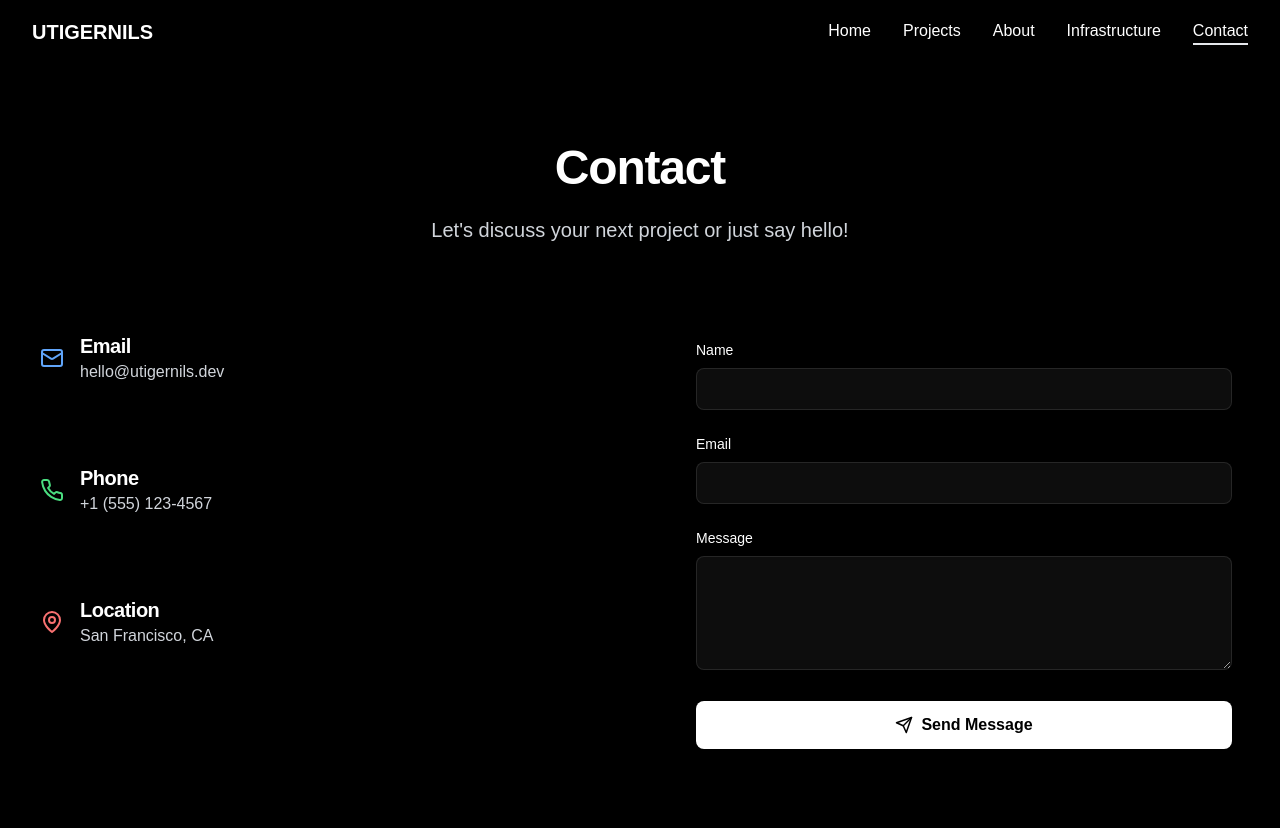
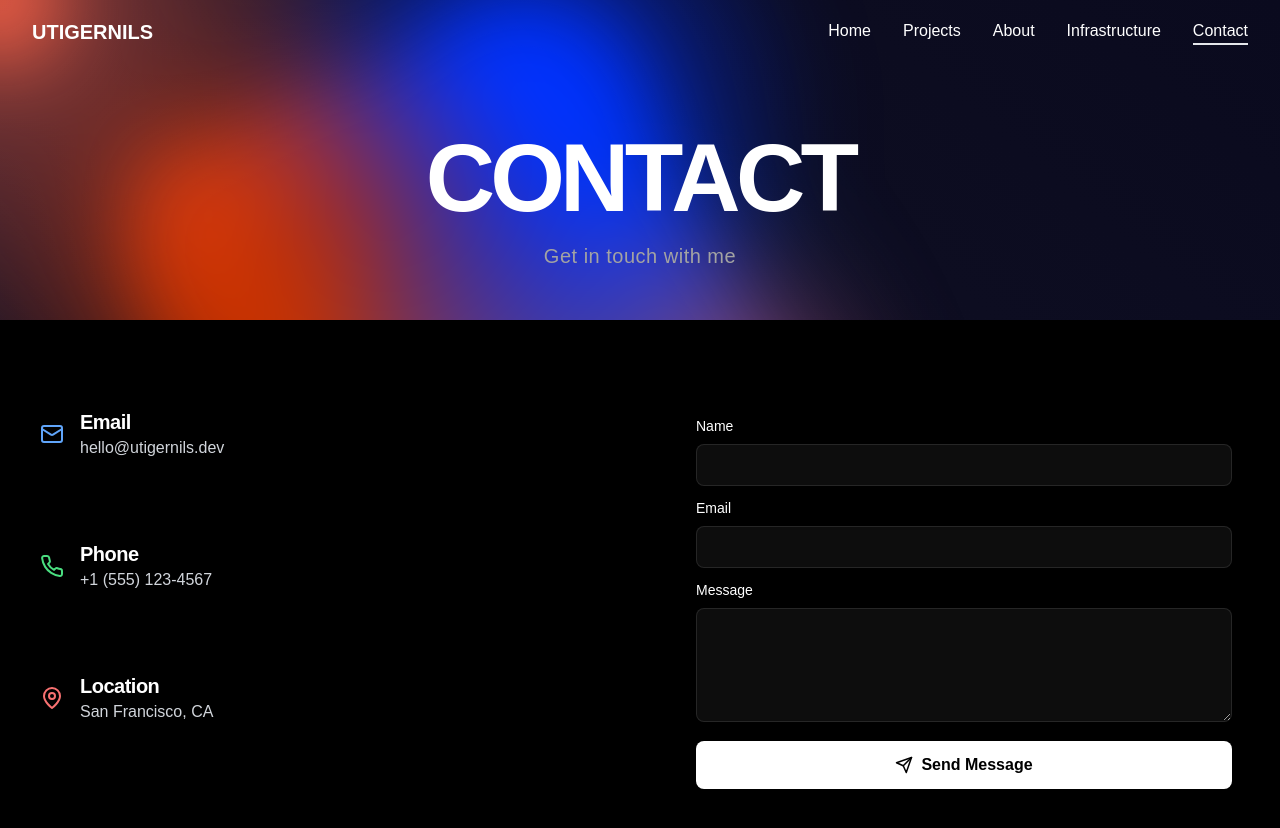
Before and after one commit to utigernils/utigernils.ch---portfolio, a React (Vite) app: page /contact in a window 1280 px wide. Shown: the top 828 px of the page. Built offline with nearby package versions, Linux system fonts and the light colour scheme.

Commit message:
feat; implement new Title component to all sites

```diff
--- a/src/pages/About.tsx
+++ b/src/pages/About.tsx
@@ -1,22 +1,14 @@
-import React from 'react';
-import { motion } from 'framer-motion';
-import { Code, Palette, Brain, Rocket } from 'lucide-react';
+import React from "react";
+import { motion } from "framer-motion";
+import { Code, Palette, Brain, Rocket } from "lucide-react";
+import SiteTitle from "../components/SiteTitle";
 
 const About = () => {
   return (
+    <div className="relative">
+      <SiteTitle title="About" subTitle="Learn more about me">
         <div className="min-h-screen pt-20 bg-black">
           <div className="max-w-7xl mx-auto px-4 py-16">
-        <motion.div
-          initial={{ y: 20, opacity: 0 }}
-          animate={{ y: 0, opacity: 1 }}
-          className="text-center mb-16"
-        >
-          <h1 className="text-5xl font-bold mb-6">About Me</h1>
-          <p className="text-xl text-gray-300 max-w-2xl mx-auto">
-            A passionate developer focused on creating innovative and user-centric digital experiences.
-          </p>
-        </motion.div>
-
             <div className="grid grid-cols-1 md:grid-cols-2 gap-8 mb-16">
               <motion.div
                 initial={{ x: -50, opacity: 0 }}
@@ -28,8 +20,9 @@ const About = () => {
                   <div>
                     <h3 className="text-2xl font-bold mb-2">Development</h3>
                     <p className="text-gray-300">
-                  Specializing in modern web technologies and frameworks, with a focus on creating
-                  scalable and maintainable solutions.
+                      Specializing in modern web technologies and frameworks,
+                      with a focus on creating scalable and maintainable
+                      solutions.
                     </p>
                   </div>
                 </div>
@@ -45,8 +38,8 @@ const About = () => {
                   <div>
                     <h3 className="text-2xl font-bold mb-2">Design</h3>
                     <p className="text-gray-300">
-                  Creating intuitive and visually appealing interfaces that enhance user experience
-                  and engagement.
+                      Creating intuitive and visually appealing interfaces that
+                      enhance user experience and engagement.
                     </p>
                   </div>
                 </div>
@@ -62,8 +55,8 @@ const About = () => {
                   <div>
                     <h3 className="text-2xl font-bold mb-2">Problem Solving</h3>
                     <p className="text-gray-300">
-                  Approaching challenges with analytical thinking and creative solutions to deliver
-                  optimal results.
+                      Approaching challenges with analytical thinking and
+                      creative solutions to deliver optimal results.
                     </p>
                   </div>
                 </div>
@@ -79,8 +72,8 @@ const About = () => {
                   <div>
                     <h3 className="text-2xl font-bold mb-2">Innovation</h3>
                     <p className="text-gray-300">
-                  Staying at the forefront of technology trends and implementing cutting-edge
-                  solutions.
+                      Staying at the forefront of technology trends and
+                      implementing cutting-edge solutions.
                     </p>
                   </div>
                 </div>
@@ -105,6 +98,8 @@ const About = () => {
             </motion.div>
           </div>
         </div>
+      </SiteTitle>
+    </div>
   );
 };
 
--- a/src/pages/Contact.tsx
+++ b/src/pages/Contact.tsx
@@ -1,6 +1,7 @@
 import React, { useState } from 'react';
 import { motion } from 'framer-motion';
 import { Mail, Phone, MapPin, Send } from 'lucide-react';
+import SiteTitle from '../components/SiteTitle';
 
 const Contact = () => {
   const [formData, setFormData] = useState({
@@ -16,19 +17,10 @@ const Contact = () => {
   };
 
   return (
-    <div className="min-h-screen pt-20 bg-black">
-      <div className="max-w-7xl mx-auto px-4 py-16">
-        <motion.div
-          initial={{ y: 20, opacity: 0 }}
-          animate={{ y: 0, opacity: 1 }}
-          className="text-center mb-16"
-        >
-          <h1 className="text-5xl font-bold mb-6">Contact</h1>
-          <p className="text-xl text-gray-300 max-w-2xl mx-auto">
-            Let's discuss your next project or just say hello!
-          </p>
-        </motion.div>
-
+    <div className="relative">
+      <SiteTitle title="Contact" subTitle="Get in touch with me">
+      <div className="bg-black min-h-[60vh]" >
+      <div className="max-w-[1400px] mx-auto px-4 py-16">
         <div className="grid grid-cols-1 md:grid-cols-2 gap-12">
           <motion.div
             initial={{ x: -50, opacity: 0 }}
@@ -70,7 +62,7 @@ const Contact = () => {
             initial={{ x: 50, opacity: 0 }}
             animate={{ x: 0, opacity: 1 }}
           >
-            <form onSubmit={handleSubmit} className="glassmorphic p-8 rounded-lg space-y-6">
+            <form onSubmit={handleSubmit} className="glassmorphic p-8 rounded-lg space-y-3">
               <div>
                 <label htmlFor="name" className="block text-sm font-medium mb-2">
                   Name
@@ -123,7 +115,9 @@ const Contact = () => {
             </form>
           </motion.div>
         </div>
+        </div>
       </div>
+      </SiteTitle>
     </div>
   );
 };
--- a/src/pages/Projects.tsx
+++ b/src/pages/Projects.tsx
@@ -1,6 +1,7 @@
 import React from 'react';
 import { motion } from 'framer-motion';
 import ProjectCard from '../components/ProjectCard';
+import SiteTitle from '../components/SiteTitle';
 
 const projects = [
   {
@@ -37,15 +38,10 @@ const projects = [
 
 const Projects = () => {
   return (
-    <div className="min-h-screen pt-20 bg-black">
+    <div className="relative">
+      <SiteTitle title="Projects" subTitle="My recent and upcoming projects">
+    <div className="min-h-[60vh] bg-black">
       <div className="max-w-7xl mx-auto px-4 py-16">
-        <motion.h1
-          initial={{ y: 20, opacity: 0 }}
-          animate={{ y: 0, opacity: 1 }}
-          className="text-5xl font-bold mb-12 text-center"
-        >
-          Projects
-        </motion.h1>
 
         <div className="grid grid-cols-1 md:grid-cols-2 lg:grid-cols-3 gap-8">
           {projects.map((project, index) => (
@@ -54,6 +50,8 @@ const Projects = () => {
         </div>
       </div>
     </div>
+    </SiteTitle>
+    </div>
   );
 };
 
```
Lines whose indentation alone changed are shown as unchanged.
